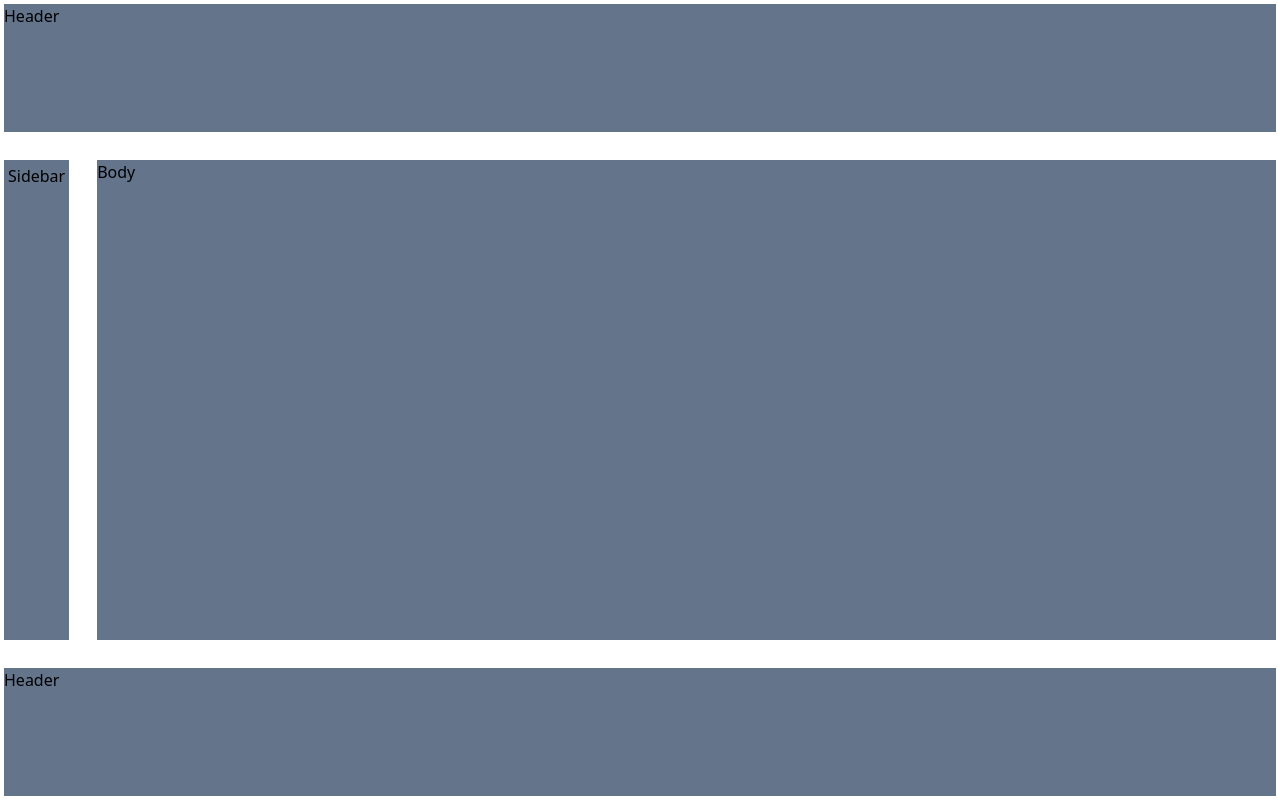
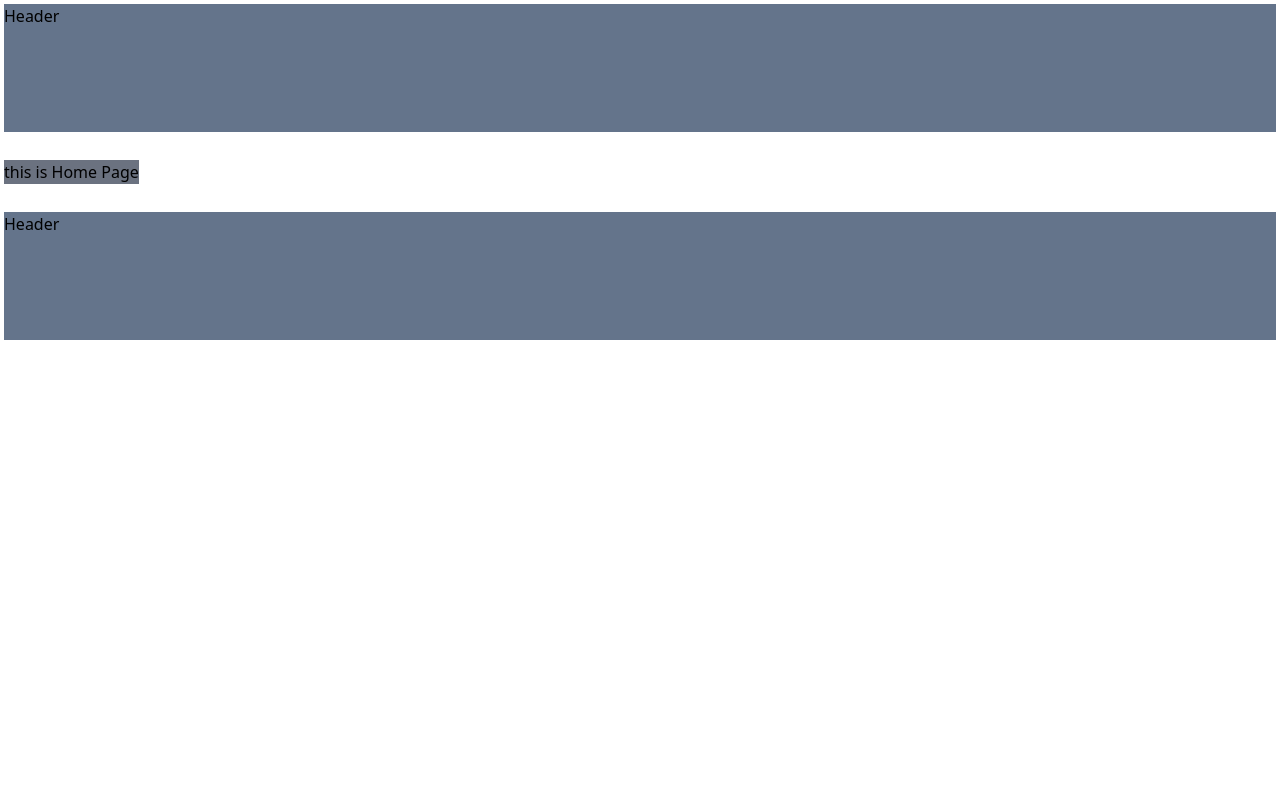
Before and after one commit to TwanstCodess/VueTut, a Vue app in the folder VueShop/: page /#/ in a window 1280 px wide. Built offline with nearby package versions, Linux system fonts and the light colour scheme.

Commit message:
Rout SPA

```diff
--- a/VueShop/src/App.vue
+++ b/VueShop/src/App.vue
@@ -9,10 +9,8 @@ import zherawa from "./components/zherawa.vue";
   <div class="flex flex-col h-screen p-1 gap-7">
     <!-- paramitarize the navs -->
     <navs name="Header" />
-
-    <div class="flex flex-row flex-1 gap-7">
-      <sidebar class="p-1 flex-3" />
-      <bodys class="flex-1" />
+    <div class="flex">
+      <RouterView></RouterView>
     </div>
     <zherawa />
   </div>
--- a/VueShop/src/main.js
+++ b/VueShop/src/main.js
@@ -2,4 +2,31 @@ import './assets/style/style.css'
 import { createApp } from 'vue'
 import App from './App.vue'
 
-createApp(App).mount('#app')
+import { createRouter, createWebHashHistory } from 'vue-router'
+
+import home from './pages/home.vue'
+import about from './pages/about.vue'
+
+const pagerouts = createRouter({
+    history: createWebHashHistory(),
+    routes: [
+        {
+            path: '/',
+            name: "home",
+            component: home
+        },
+        {
+            path: '/about',
+            name: "about",
+            component: about
+        }
+    ]
+});
+
+const app = createApp(App);
+
+
+app.use(pagerouts);
+
+
+app.mount('#app')
--- /dev/null
+++ b/VueShop/src/pages/about.vue
@@ -0,0 +1,5 @@
+<template>
+  <div class="flex items-center justify-center h-full bg-gray-500">
+    this is About Page
+  </div>
+</template>
--- /dev/null
+++ b/VueShop/src/pages/home.vue
@@ -0,0 +1,5 @@
+<template>
+  <div class="flex items-center justify-center h-full bg-gray-500">
+    this is Home Page
+  </div>
+</template>
```
